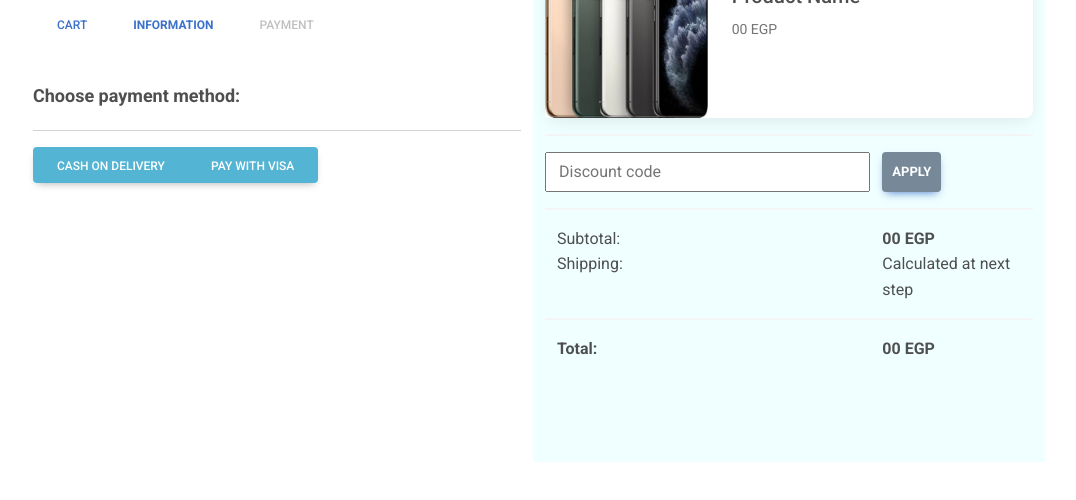
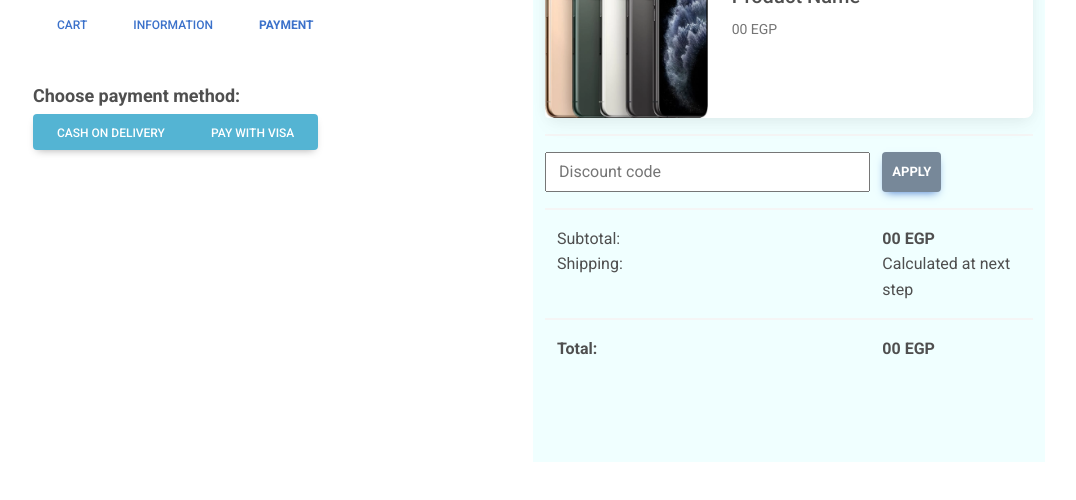
Before and after one commit to omar456-asc/FrontEndJSProject, a plain HTML site: page assets/HTML/checkout.html in a window 1280 px wide. Both pictures are taken after a click on the button "CONTINUE TO SHIPPING". Shown: the part 90-590 px from the top of the page, without its empty margins (107-1183 px from the left). Drawn offline with nearby package versions, Linux system fonts and the light colour scheme.

Commit message:
payment2

```diff
--- a/assets/HTML/checkout.html
+++ b/assets/HTML/checkout.html
@@ -31,6 +31,9 @@ rel="stylesheet"
       .hide{
             display: none;
         }
+        .bold{
+          font-weight: bold;
+        }
     </style>
 
     <style src="../CSS/pay.css"></style>
@@ -43,7 +46,7 @@ rel="stylesheet"
 
             <div class="btn-group shadow-0" role="group" style="margin-bottom: 10px;">
                 <button type="button" class="btn btn-link" data-mdb-color="dark" id="cartBtn">Cart</button>
-                <button type="button" class="btn btn-link" data-mdb-color="dark" style="font-weight: bold;" id="infoBtn">Information</button>
+                <button type="button" class="btn btn-link bold" data-mdb-color="dark" id="infoBtn">Information</button>
                 <button disabled type="button" class="btn btn-link" data-mdb-color="dark" id="payBtn">Payment</button>
             </div>
 
@@ -137,11 +140,11 @@ rel="stylesheet"
               </div>
 
               <!-- payment form -->
-              <div id="payForm" class="hide">
+              <div id="payForm" class="hide" style="margin-bottom: 30px;">
 
                 <div class="form-group" style="margin-top: 30px;" >
 
-                  <label for="contactinfo" style="margin-bottom: 3px; font-size: large; font-weight: bold;">Choose payment method:</label><hr>
+                  <label for="contactinfo" style="margin-bottom: 3px; font-size: large; font-weight: bold;">Choose payment method:</label><br>
                   <div class="btn-group" role="group">
                     <button type="button" class="btn btn-info" id="cashBtn">Cash on Delivery</button>
                     <button type="button" class="btn btn-info" id="visaBtn">Pay with VISA</button>
--- a/assets/JavaScript/payment.js
+++ b/assets/JavaScript/payment.js
@@ -4,6 +4,8 @@ let payForm = document.getElementById('payForm');
 let visaBtn = document.getElementById('visaBtn');
 let cashBtn = document.getElementById('cashBtn');
 let visaForm = document.getElementById('visaForm');
+let infoBtn = document.getElementById('infoBtn');
+let payBtn = document.getElementById('payBtn');
 
 visaBtn.onclick = function(){
     visaForm.classList.remove('hide');
@@ -15,4 +17,7 @@ cashBtn.onclick = function(){
 btn.onclick = function(){
     infoForm.classList.toggle('hide');
     payForm.classList.toggle('hide');
+    infoBtn.classList.remove('bold');
+    payBtn.disabled = false;
+    payBtn.classList.add('bold');
 }
```
